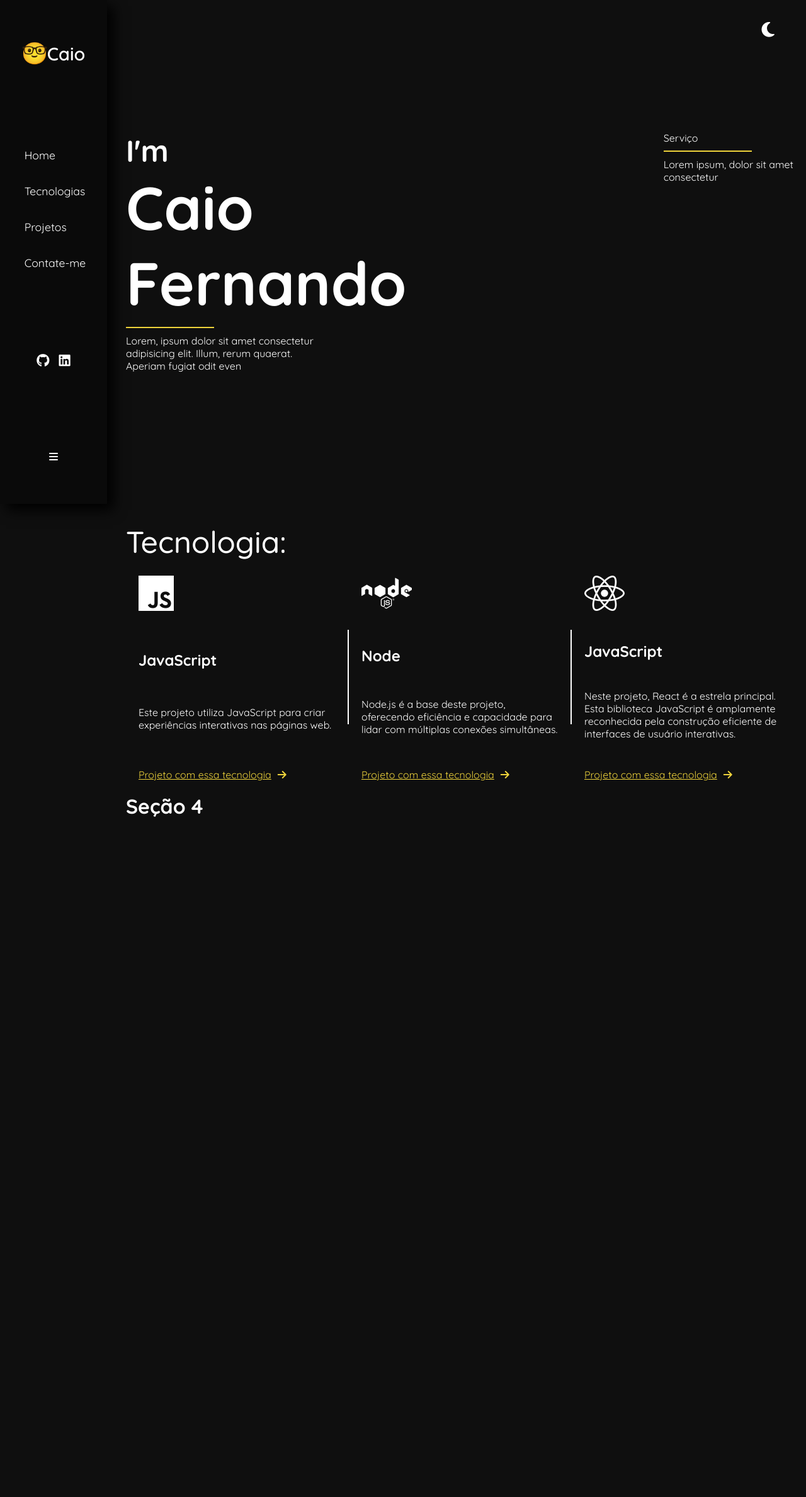
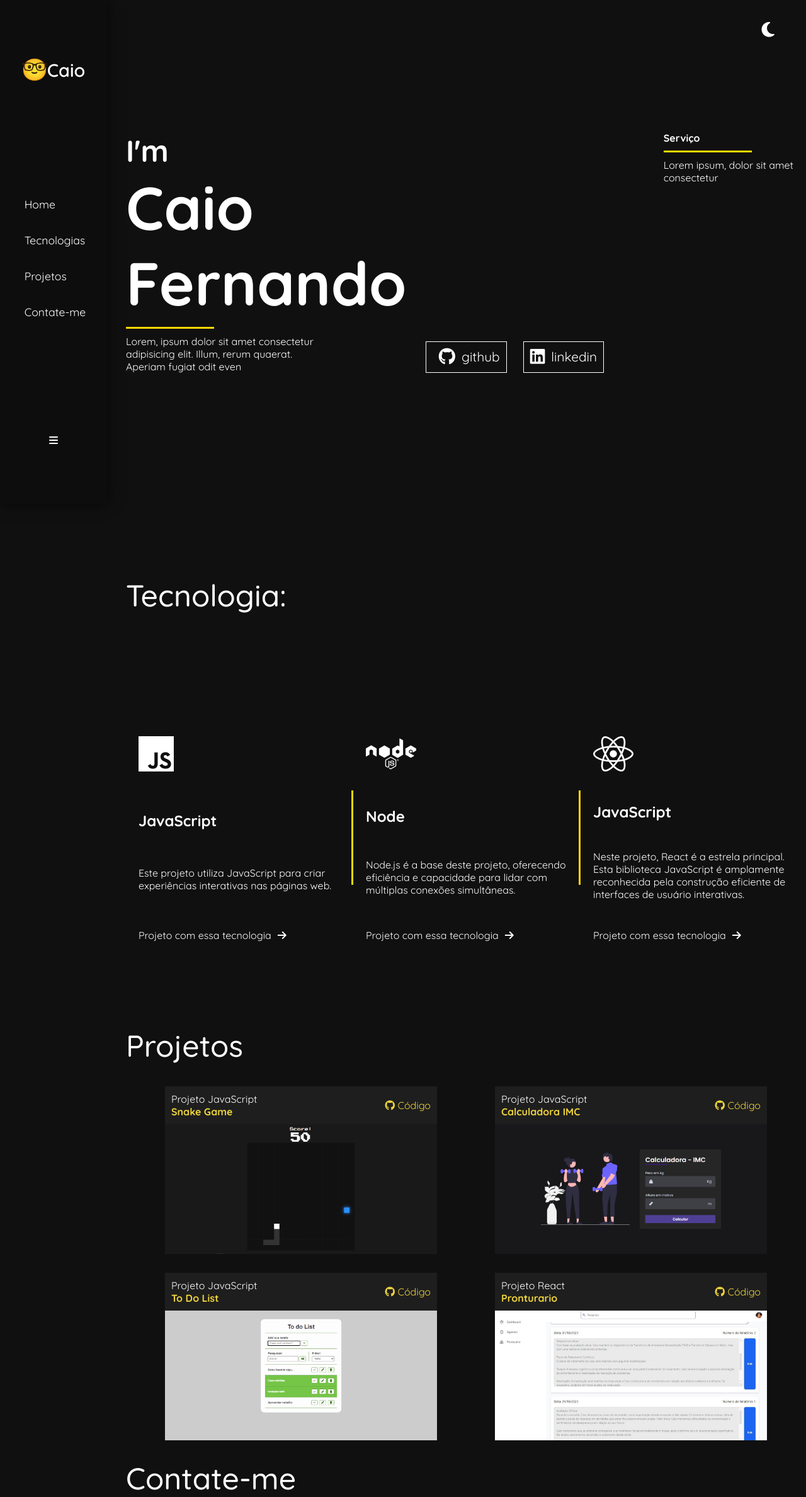
Before and after one commit to CaioFCSousa/Portfolio, a plain HTML site: page index.html in a window 1280 px wide. Shown: the whole page at 63% size. Before the commit the page ends 1300 px from the top, so only its background shows below. Drawn offline with Linux system fonts and the light colour scheme.

Commit message:
mudança de styles

```diff
--- a/css/style.css
+++ b/css/style.css
@@ -1,13 +1,15 @@
 @import url('https://fonts.googleapis.com/css2?family=Quicksand:wght@300;400;500;600;700&display=swap');
 :root{
-    --cor-bg-tm-preto:#0f0f0f;
-    --cor-text-tm-branco:#0d0d0d;
-    --cor-bg-tm-branco:#ffffff;
-    --cor-text-tm-preto:#ffff;
-    --cor-linha-h:#eed33b;
-    --cor-linha-v:#ffffff;
-    --cor-text-1:#eed33b;
+    --cor-bg-tm-preto:#101010;
+    --cor-bg-tm-branco:#adadad;
 
+    --cor-txt-tm-preto:#ffffff;
+    --cor-txt-tm-branco:#0f0f0f;
+
+    --cor-bg-ariaProjeto-branco:#dcdcdc;
+    --cor-bg-ariaProjeto-preto:#1e1e1e;
+
+    --cor-amarela:#a2ff00;
 }
 html{
     scroll-behavior: smooth;
@@ -16,9 +18,10 @@ body{
     display: flex;
     font-family: 'Quicksand', sans-serif;
     background-color: var(--cor-bg-tm-preto);
-    color: var(--cor-text-tm-preto);
+    color: var(--cor-txt-tm-preto);
     position: relative;
     width: 100%;
+    transition: ease 0.8s;
 }
 *{
     margin: 0px;
@@ -26,19 +29,27 @@ body{
     box-sizing: border-box;
     border: none;
 }
+::-webkit-scrollbar{
+    width: 10px;
+    background-color: #0f0f0f;
+}
+::-webkit-scrollbar-thumb{
+    border-radius: 20px;
+    background-color: #f3b727;
+}
 
 .conteiner{
     margin-left: 200px;
     width: 100%;
 }
 #linha{
-    border-bottom: 2px solid var(--cor-linha-h);
+    border-bottom: 3px solid var(--cor-amarela);
     width: 140px;
     margin-bottom: 10px;
     margin-top: 10px;
 }
 .linhaH{
-    border-right: 2px solid var(--cor-linha-v);
+    border-right: 3px solid var(--cor-amarela);
     height: 150px;
 }
 
@@ -60,12 +71,49 @@ body{
 .apresentacao h2{
     font-size: 3em;
 }
+.conteiner_servico{
+    display: flex;
+    flex-direction: column;
+}
+.apresentacao{
+    display: flex;
+    gap:30px ;
+    justify-content: space-between;
+}
+.redes{
+    display: flex;
+    height: 100%;
+    gap: 26px;
+    align-items: end;
+    justify-content: space-around;
+    transition: ease 0.3s;
+}
+.redes a {
+    display: flex;
+    gap: 10px;
+    text-decoration: none;
+    padding: 10px;
+    border: 1px solid #ffff;
+}
+.redes i,.redes a{
+    transition: ease 0.3s;
+    font-size: 1.3em;
+    color: var(--cor-txt-tm-preto);
+}
+
+.redes a:hover{
+    cursor: pointer;
+    transition: ease 0.3s;
+    transform: scale(1.1);
+}
 /* --------------------secao2-------------------- */
 #secao2 {
     display: flex;
     flex-direction: column;
     margin-right: 20px;
     justify-content: space-around;
+    width: 100%;
+    height: 100vh;
 }
 .tecnologias_utilizo{
     display: flex;
@@ -89,26 +137,93 @@ body{
     font-size: 4em;
 }
 
-.h2_tecnologia{
+.h2_sobre{
     font-size: 3em;
     font-weight: 500;
 }
 .tecnologia a{
-    color: var(--cor-text-1);
+    color: #fbfbfb;
+    text-decoration: none;
+    transition: ease 0.3s;
 }
 .tecnologia a:hover{
-    color: #ffffff;
+    text-decoration: underline;
+    color: #dfdfdf;
 }
 .tecnologia a i{
     margin-left: 10px;
 }
 
+/* --------------------secao3-------------------- */
 
-@media (width < 830px) {
+#secao3{
+    display: flex;
+    flex-direction: column;
+    justify-content: space-around;
+    gap: 35px;
+    width: 100%;
+}
+.projetos{
+    display: grid;
+    grid-template-columns:0.1fr 0.1fr;
+    gap: 30px;
+    justify-content: space-evenly;
+}
+.pj{
+    width: 432px;
+    transition: ease 0.3s;
+    height: 266px;
+}
+.pj:hover{
+    box-shadow: #00000069 -5px 0px 30px;
+    transform: scale(1.05);
+    transition: ease 0.3s;
+}
+.pj a img{
+    width: 100%;
+}
+
+.name_pj{
+    color: #eed33b;
+    font-weight: 700;
+}
+.aria_projeto{
+    width: 100%;
+    display: flex;
+    padding: 10px;
+    justify-content: space-between;
+    background-color: var(--cor-bg-ariaProjeto-preto);
+    align-items: center;
+    transition: ease 0.3s;
+}
+.aria_projeto a{
+    color: #eed33b;
+    text-decoration: none;
+    transition: ease 0.3s;
+}
+.aria_projeto a:hover{
+    text-decoration: underline;
+    transition: ease 0.3s;
+}
+/* ---------------------responsivo------------------ */
+@media (width < 1150px){
+    .pj{
+        width: 325px;
+        height: 216px;
+    }
+    .apresentacao{
+        flex-direction: column;
+    }
+
+
+}
+@media (width < 926px) {
     .conteiner{
         margin-left: 20px;
     }
-
+    #secao2{
+        height: auto;
+    }
     .tecnologias_utilizo{
         flex-direction: column;
         justify-content: normal;
@@ -121,11 +236,20 @@ body{
         margin-top: 56px;
     }
     .tecnologia{
-        border-left: 2px solid var(--cor-linha-v);
+        border-left: 2px solid var(--cor-amarela);
         padding: 10px;
     }
     .linhaH{
         display: none;
+    }
+    .projetos{
+        grid-template-columns:0.1fr;
+    }
+    .pj{
+        width: 325px;
+    }
+    .apresentacao{
+        flex-direction: column;
     }
 
 }
--- a/css/style_menu.css
+++ b/css/style_menu.css
@@ -1,30 +1,28 @@
 :root{
-    --cor-bg:#0a0a0a;
-    --cor-text-tm-preto:#ffff;
-    --cor-text-tm-branco:#191919;
-    --cor-hover:#eed33b;
-
+    --cor-bg-sidebar-tm-preto:#0d0d0d;
+    --cor-bg-sidebar-tm-branco:#8a8a8a;
+    --cor-amarela:#ffd900;
 }
 .sidebar{
     display: flex;
     flex-direction: column;
     justify-content: space-around;
     position: fixed;
-    background-color: var(--cor-bg);
+    background-color: var(--cor-bg-sidebar-tm-preto);
     align-items: center;
     width:170px;
     height: 100%;
-    box-shadow: #000000 10px 10px 20px;
+    box-shadow: #00000099 1px 1px 20px;
     z-index: 9999;
     transition: ease 0.3s;
 }
 .sidebar a{
-    color: var(--cor-text-tm-preto);
+    color: #ffffff;
     text-decoration: none;
     transition: ease 0.3s;
 }
 .sidebar a:hover,.sidebar i:hover{
-    color: var(--cor-hover);
+    color: var(--cor-amarela);
     transition: ease 0.3s;
 }
 
@@ -50,24 +48,10 @@
     padding-left: 5px;
 }
 .menu li:hover{
-    border-left: 1px solid var(--cor-text-tm-preto);
+    border-left: 1px solid #ffffff;
 
 }
-.redes{
-    display: flex;
-    gap: 15px;
-    align-items: center;
-    font-size: 1.3em;
-    transition: ease 0.3s;
-}
-.redes i,.redes a{
-    transition: ease 0.3s;
-}
-.redes i:hover{
-    cursor: pointer;
-    transition: ease 0.3s;
-    transform: scale(1.1);
-}
+
 .temas .sol{
     display: none;
 }
@@ -77,7 +61,7 @@
 }
 .temas i:hover{
     cursor: pointer;
-    color: var(--cor-hover);
+    color: var(--cor-amarela);
     transition: ease 0.3s;
 }
 .temas{
@@ -86,17 +70,15 @@
     right: 50px;
     font-size: 1.7em;
 }
-@media (width < 830px) {
+@media (width < 926px) {
     .sidebar{
         display: flex;
         flex-direction: row;
         justify-content: space-around;
         position: fixed;
-        background-color: var(--cor-bg);
         align-items: center;
         width:100%;
         height: 50px;
-        box-shadow: #000000 10px 10px 20px;
         z-index: 9999;
         transition: ease 0.3s;
     }
@@ -106,12 +88,10 @@
         font-size: 1.7em;
         top: 80px;
     }
-
     .menu{
         display: none;
     }
     .icone_menu{
         display: block;
     }
-
 }
--- a/index.html
+++ b/index.html
@@ -8,13 +8,14 @@
     <link rel="stylesheet" href="./css/style_menu.css">
     <link rel="stylesheet" href="./css/style_midia.css">
     <script src="./js/script.js" defer></script>
+    <script src="./js/mudar_cor.js" defer></script>
     <script src="https://kit.fontawesome.com/f0a585b64c.js" crossorigin="anonymous"></script>
 </head>
 <body>
     <aside class="sidebar">
         <header class="header-logo">
             <img class="image-logo" src="img/1f913.gif" alt="caio">
-            <p>Caio</p>
+            <p style="color:#ffff;">Caio</p>
         </header>
         <nav class="menu">
             <ul>
@@ -24,11 +25,7 @@
                 <li><a href="#entra_contado">Contate-me</a></li>
             </ul>
         </nav>
-        <div class="redes">
-            <a href="https://github.com/CaioFCSousa" target="_blank"><i class="fa-brands fa-github"></i></a>
-            <a href="https://www.linkedin.com/in/caio-fernando-29ba34287/"  target="_blank"><i class="fa-brands fa-linkedin"></i></a>
 
-        </div>
         <div class="icone_menu">
             <i class="fa-solid fa-bars"></i>
         </div>
@@ -43,22 +40,30 @@
         <section class="secao" id="secao1">
             <div class="conteine_aprese">
                 <div class="apresentacao">
-                    <h2>I'm</h2>
-                    <h1>Caio<br>Fernando</h1>
-                    <div id="linha"></div>
-                    <p>Lorem, ipsum dolor sit amet consectetur <br>adipisicing elit. Illum, rerum quaerat. <br> Aperiam fugiat odit even</p>
+                    <div class="apresentacao_txt">
+                        <h2>I'm</h2>
+                        <h1>Caio<br>Fernando</h1>
+                        <div id="linha"></div>
+                        <p>Lorem, ipsum dolor sit amet consectetur <br>adipisicing elit. Illum, rerum quaerat. <br> Aperiam fugiat odit even</p>
+                    </div>
+                    <div class="redes">
+                        <a href="https://github.com/CaioFCSousa" target="_blank"><p></p><i class="fa-brands fa-github"></i>github</a>
+                        <a href="https://www.linkedin.com/in/caio-fernando-29ba34287/"  target="_blank"><i class="fa-brands fa-linkedin"></i>linkedin</a>
+                    </div>
                 </div>
                 <div class="conteiner_servico">
-                    <p>Serviço</p>
+                    <p style="font-weight:800;">Serviço</p>
                     <div id="linha"></div>
                     <p>Lorem ipsum, dolor sit amet <br> consectetur </p>
                 </div>
+
+
             </div>
         </section>
 
         <section class="secao" id="secao2">
             <div class="text_h2">
-                <h2 class="h2_tecnologia">Tecnologia:</h2>
+                <h2 class="h2_sobre">Tecnologia:</h2>
             </div>
             <div class="tecnologias_utilizo">
                 <div class="tecnologia" id="js">
@@ -84,9 +89,9 @@
             </div>
         </section>
 
-        <!-- <section class="secao" id="secao3">
-            <div>
-                <h2 class="h2_secao">Projetos</h2>
+        <section class="secao" id="secao3">
+            <div class="text_h2">
+                <h2 class="h2_sobre">Projetos</h2>
             </div>
             <div class="projetos">
                 <div class="pj">
@@ -95,6 +100,7 @@
                             <p class="type_pj">Projeto JavaScript</p>
                             <p class="name_pj">Snake Game</p>
                         </div>
+
                         <a href="https://github.com/CaioFCSousa/Snake_game" target="_blank"><i class="fa-brands fa-github"></i> Código</a>
                     </div>
                     <a href="https://caiofcsousa.github.io/Snake_game/" target="_blank"><img src="img/prjeto_snekeGame.png" alt="Projeto Snake Game"></a>
@@ -103,37 +109,40 @@
                     <div class="aria_projeto">
                         <div class="sobre_projeto">
                             <p class="type_pj">Projeto JavaScript</p>
-                            <p class="name_pj">Snake Game</p>
+                            <p class="name_pj">Calculadora IMC</p>
                         </div>
-                        <a href="https://github.com/CaioFCSousa/Snake_game" target="_blank"><i class="fa-brands fa-github"></i> Código</a>
+                        <a href="https://github.com/CaioFCSousa/Calculadora_IMC" target="_blank"><i class="fa-brands fa-github"></i> Código</a>
                     </div>
-                    <a href="https://caiofcsousa.github.io/Snake_game/" target="_blank"><img src="img/prjeto_snekeGame.png" alt="Projeto Snake Game"></a>
+                    <a href="https://caiofcsousa.github.io/Calculadora_IMC/" target="_blank"><img src="img/Calculadora_IMC.png" alt="Projeto Snake Game"></a>
                 </div>
                 <div class="pj">
                     <div class="aria_projeto">
                         <div class="sobre_projeto">
                             <p class="type_pj">Projeto JavaScript</p>
-                            <p class="name_pj">Snake Game</p>
+                            <p class="name_pj">To Do List</p>
                         </div>
-                        <a href="https://github.com/CaioFCSousa/Snake_game" target="_blank"><i class="fa-brands fa-github"></i> Código</a>
+                        <a href="https://github.com/CaioFCSousa/To_do_list" target="_blank"><i class="fa-brands fa-github"></i> Código</a>
                     </div>
-                    <a href="https://caiofcsousa.github.io/Snake_game/" target="_blank"><img src="img/prjeto_snekeGame.png" alt="Projeto Snake Game"></a>
+                    <a href="https://caiofcsousa.github.io/To_do_list/" target="_blank"><img src="img/to_do_list.png" alt="to do list"></a>
                 </div>
                 <div class="pj">
                     <div class="aria_projeto">
                         <div class="sobre_projeto">
-                            <p class="type_pj">Projeto JavaScript</p>
-                            <p class="name_pj">Snake Game</p>
+                            <p class="type_pj">Projeto React</p>
+                            <p class="name_pj">Pronturario</p>
                         </div>
-                        <a href="https://github.com/CaioFCSousa/Snake_game" target="_blank"><i class="fa-brands fa-github"></i> Código</a>
+
+                        <a href="https://github.com/CaioFCSousa/Repositorio_ltd" target="_blank"><i class="fa-brands fa-github"></i> Código</a>
                     </div>
-                    <a href="https://caiofcsousa.github.io/Snake_game/" target="_blank"><img src="img/prjeto_snekeGame.png" alt="Projeto Snake Game"></a>
+                    <a href="https://github.com/CaioFCSousa/Repositorio_ltd" target="_blank"><img src="img/projeto_ltd.jpeg" alt="Projeto Pronturari"></a>
                 </div>
             </div>
-        </section> -->
+        </section>
 
         <footer class="rodape" id="entra_contado">
-            <h1>Seção 4</h1>
+            <div class="text_h2">
+                <h2 class="h2_sobre">Contate-me</h2>
+            </div>
         </footer>
     </div>
 
```
Also changed, not shown: js/mudar_cor.js (+41 -17 lines).
